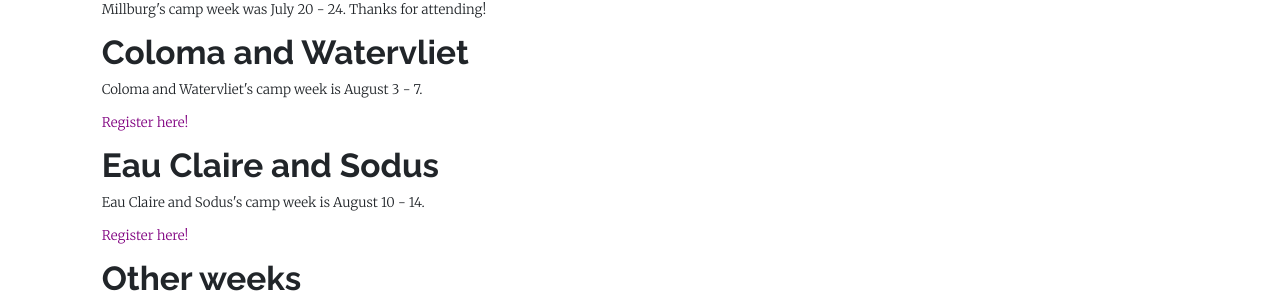
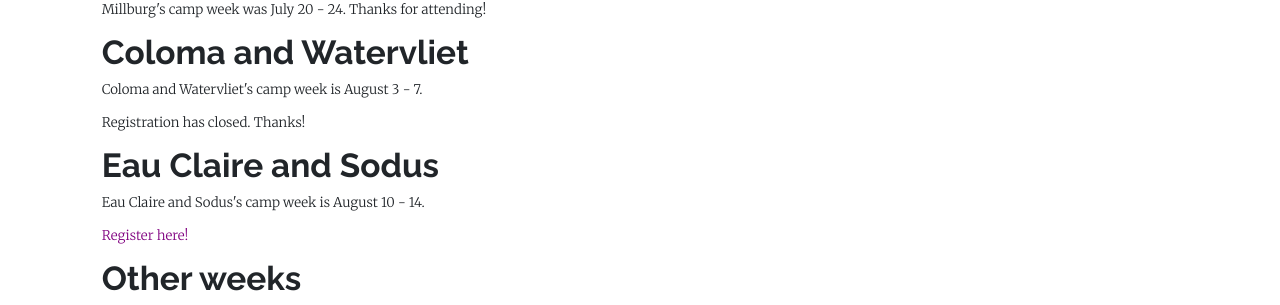
Before and after one commit to michigan-migrant-ministries/website, a Jekyll site: the page built from _pages/registration.html, in a window 1280 px wide. Shown: the part 179-484 px from the top of the page. Built offline with Jekyll 4.4.1, drawn with Linux system fonts in a browser that asks for light colours.

Commit message:
Close registration for Coloma/Watervliet

```diff
--- a/_pages/registration.html
+++ b/_pages/registration.html
@@ -16,7 +16,7 @@ title: Registration
   Coloma and Watervliet's camp week is August 3 - 7.
 </p>
 <p>
-  <a target="_blank" href="https://docs.google.com/forms/d/e/1FAIpQLSca-aClW_8_F_bKAXDlJs_ZrdHybYEZva7hpVd4oKGZdHPtkg/viewform">Register here!</a>
+  Registration has closed. Thanks!
 </p>
 
 <h1>Eau Claire and Sodus</h1>
```
